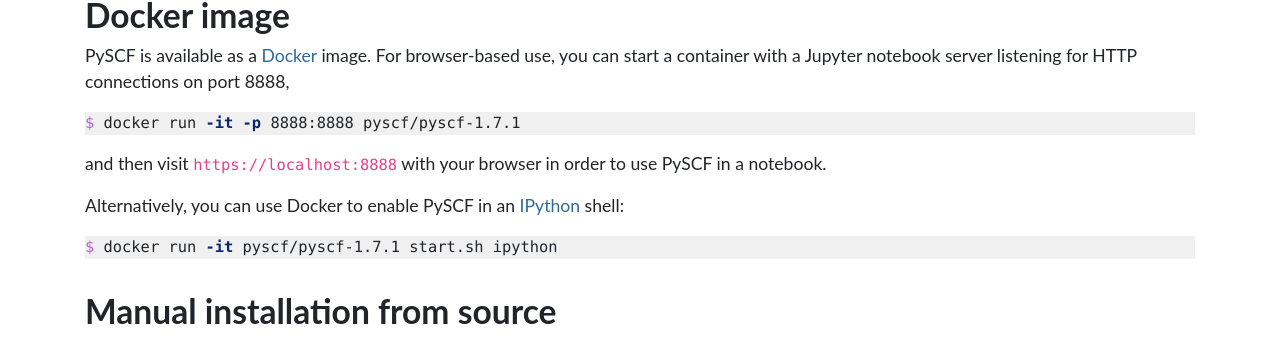
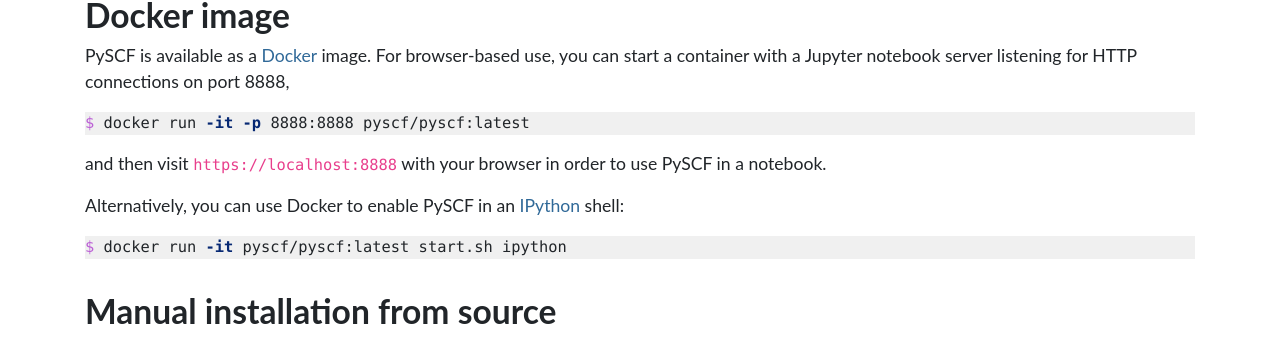
Before and after one commit to pyscf/pyscf.github.io-v1, a Jekyll site: the page built from quickstart.md, in a window 1280 px wide and 900 px high, scrolled down 1084 px. Shown: the part 252-595 px from the top of the window. Built offline with Jekyll 4.4.1, drawn with Linux system fonts in a browser that asks for light colours.

Commit message:
Update version

````diff
--- a/quickstart.md
+++ b/quickstart.md
@@ -69,7 +69,7 @@ PySCF is available as a [Docker](https://www.docker.com/get-started) image.  For
 browser-based use, you can start a container with a Jupyter notebook server
 listening for HTTP connections on port 8888,
 ``` shell
-$ docker run -it -p 8888:8888 pyscf/pyscf-1.7.1
+$ docker run -it -p 8888:8888 pyscf/pyscf:latest
 ```
 and then visit `https://localhost:8888` with your browser in order to use PySCF
 in a notebook.
@@ -77,7 +77,7 @@ in a notebook.
 Alternatively, you can use Docker to enable PySCF in an
 [IPython](https://ipython.org/) shell:
 ``` shell
-$ docker run -it pyscf/pyscf-1.7.1 start.sh ipython
+$ docker run -it pyscf/pyscf:latest start.sh ipython
 ```
 
 # Manual installation from source
````
Also changed, not shown: Gemfile.lock.
